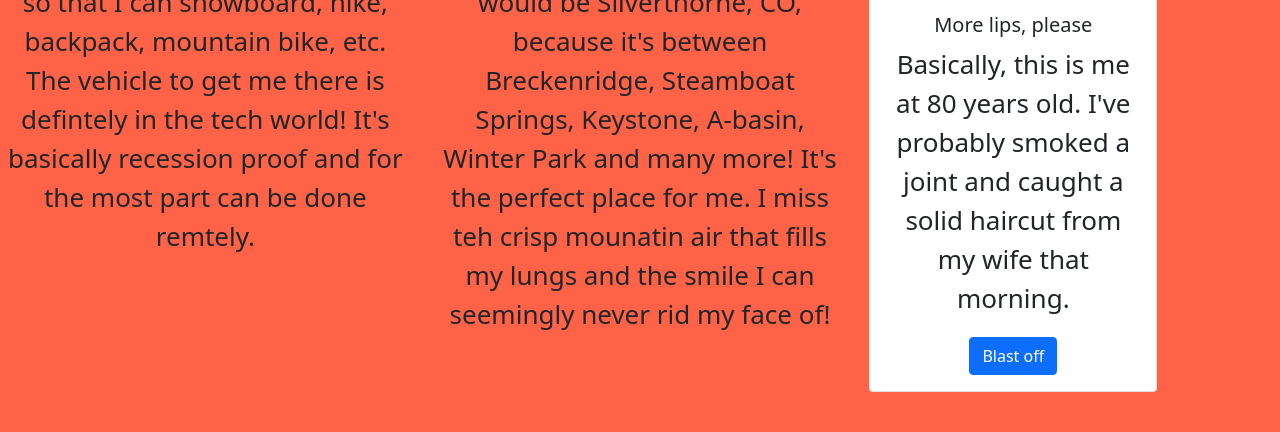
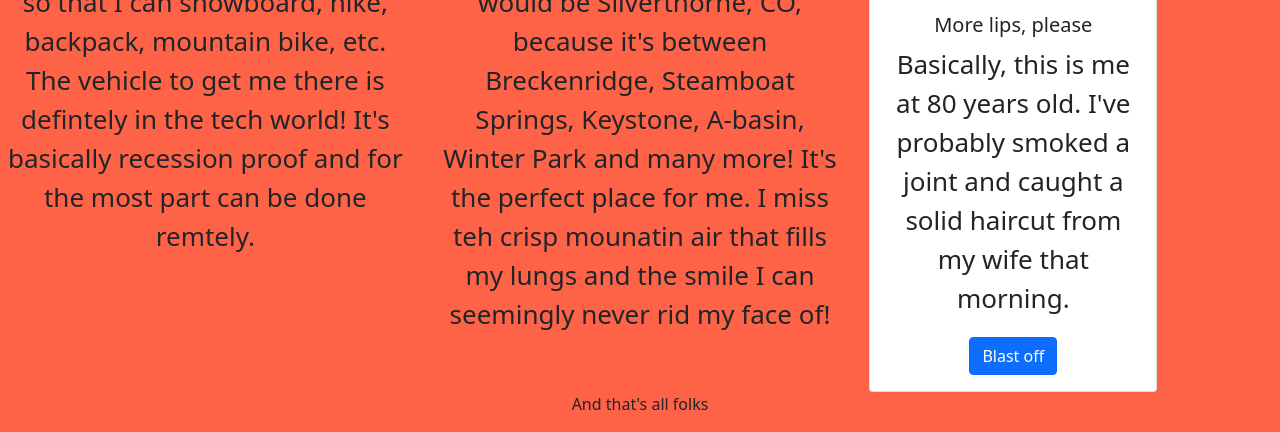
Before and after one commit to Tylergilbert913/Tylergilbert913.github.io, a plain HTML site: page index.html in a window 1280 px wide. Shown: the part 379-811 px from the top of the page. Drawn offline with nearby package versions, Linux system fonts and the light colour scheme.

Commit message:
added a footer for the heck of it

```diff
--- a/index.html
+++ b/index.html
@@ -32,13 +32,11 @@
                   <a href="#" class="btn btn-primary">Blast off</a>
                 </div>
               </div>
-        </div>
+            </div>
+    </div>
 
-
-
-
-
-
-    </div>
+    <footer class="bingo">
+        <p>And that's all folks</p>
+    </footer>
 </body>
 </html>
```
